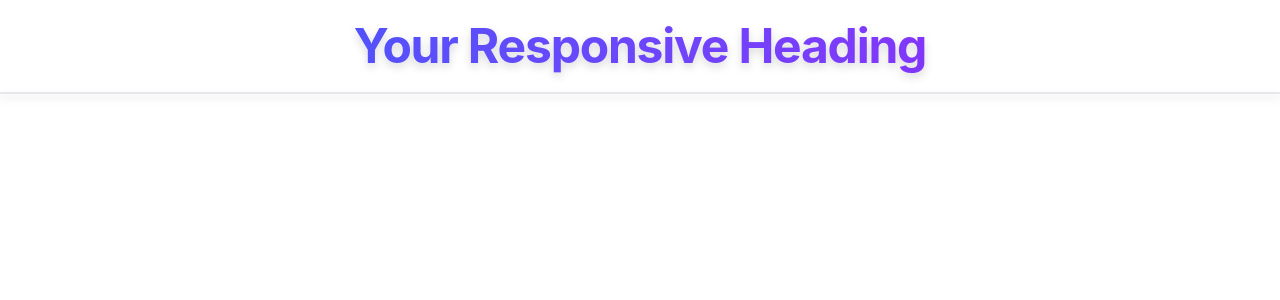
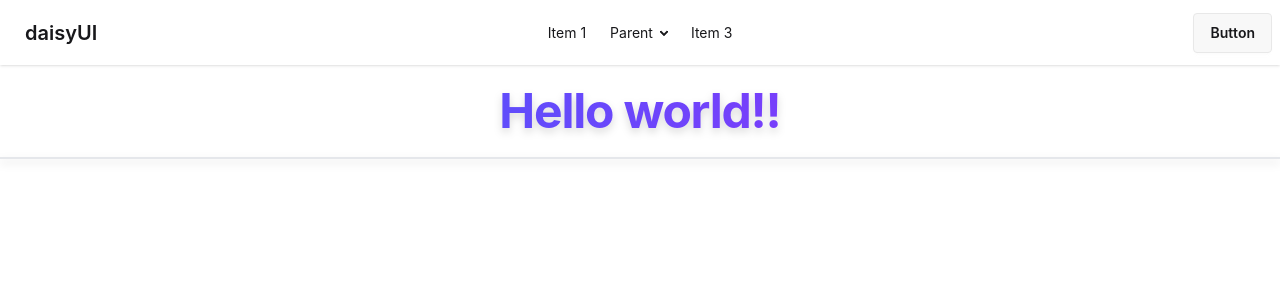
Before and after one commit to Akashkp-creator/devTinder-web, a React (Vite) app: page / in a window 1280 px wide. Shown: the top 300 px of the page. Built offline with nearby package versions, Linux system fonts and the light colour scheme.

Commit message:
Added DaisyUI

```diff
--- a/package.json
+++ b/package.json
@@ -11,6 +11,7 @@
   },
   "dependencies": {
     "@tailwindcss/vite": "^4.1.12",
+    "daisyui": "^5.0.50",
     "react": "^19.1.1",
     "react-dom": "^19.1.1"
   },
--- a/src/App.jsx
+++ b/src/App.jsx
@@ -1,6 +1,78 @@
 function App() {
   return (
     <>
+      <div className="navbar bg-base-100 shadow-sm">
+        <div className="navbar-start">
+          <div className="dropdown">
+            <div tabIndex={0} role="button" className="btn btn-ghost lg:hidden">
+              <svg
+                xmlns="http://www.w3.org/2000/svg"
+                className="h-5 w-5"
+                fill="none"
+                viewBox="0 0 24 24"
+                stroke="currentColor"
+              >
+                {" "}
+                <path
+                  strokeLinecap="round"
+                  strokeLinejoin="round"
+                  strokeWidth="2"
+                  d="M4 6h16M4 12h8m-8 6h16"
+                />{" "}
+              </svg>
+            </div>
+            <ul
+              tabIndex={0}
+              className="menu menu-sm dropdown-content bg-base-100 rounded-box z-1 mt-3 w-52 p-2 shadow"
+            >
+              <li>
+                <a>Item 1</a>
+              </li>
+              <li>
+                <a>Parent</a>
+                <ul className="p-2">
+                  <li>
+                    <a>Submenu 1</a>
+                  </li>
+                  <li>
+                    <a>Submenu 2</a>
+                  </li>
+                </ul>
+              </li>
+              <li>
+                <a>Item 3</a>
+              </li>
+            </ul>
+          </div>
+          <a className="btn btn-ghost text-xl">daisyUI</a>
+        </div>
+        <div className="navbar-center hidden lg:flex">
+          <ul className="menu menu-horizontal px-1">
+            <li>
+              <a>Item 1</a>
+            </li>
+            <li>
+              <details>
+                <summary>Parent</summary>
+                <ul className="p-2">
+                  <li>
+                    <a>Submenu 1</a>
+                  </li>
+                  <li>
+                    <a>Submenu 2</a>
+                  </li>
+                </ul>
+              </details>
+            </li>
+            <li>
+              <a>Item 3</a>
+            </li>
+          </ul>
+        </div>
+        <div className="navbar-end">
+          <a className="btn">Button</a>
+        </div>
+      </div>
       <h1
         className="text-center text-3xl font-bold text-gray-800 md:text-4xl lg:text-5xl
                    tracking-tight leading-tight
@@ -11,7 +83,7 @@
                    border-b-2 border-gray-200 pb-4
                    animate-fade-in"
       >
-        Your Responsive Heading
+        Hello world!!
       </h1>
     </>
   );
--- a/src/index.css
+++ b/src/index.css
@@ -1,70 +1,2 @@
 @import "tailwindcss";
-
-/* :root {
-  font-family: system-ui, Avenir, Helvetica, Arial, sans-serif;
-  line-height: 1.5;
-  font-weight: 400;
-
-  color-scheme: light dark;
-  color: rgba(255, 255, 255, 0.87);
-  background-color: #242424;
-
-  font-synthesis: none;
-  text-rendering: optimizeLegibility;
-  -webkit-font-smoothing: antialiased;
-  -moz-osx-font-smoothing: grayscale;
-}
-
-a {
-  font-weight: 500;
-  color: #646cff;
-  text-decoration: inherit;
-}
-a:hover {
-  color: #535bf2;
-}
-
-body {
-  margin: 0;
-  display: flex;
-  place-items: center;
-  min-width: 320px;
-  min-height: 100vh;
-}
-
-h1 {
-  font-size: 3.2em;
-  line-height: 1.1;
-}
-
-button {
-  border-radius: 8px;
-  border: 1px solid transparent;
-  padding: 0.6em 1.2em;
-  font-size: 1em;
-  font-weight: 500;
-  font-family: inherit;
-  background-color: #1a1a1a;
-  cursor: pointer;
-  transition: border-color 0.25s;
-}
-button:hover {
-  border-color: #646cff;
-}
-button:focus,
-button:focus-visible {
-  outline: 4px auto -webkit-focus-ring-color;
-}
-
-@media (prefers-color-scheme: light) {
-  :root {
-    color: #213547;
-    background-color: #ffffff;
-  }
-  a:hover {
-    color: #747bff;
-  }
-  button {
-    background-color: #f9f9f9;
-  }
-} */
+@plugin "daisyui";
```
Also changed, not shown: 1 other file (tests, documents, lock files or other folders).
